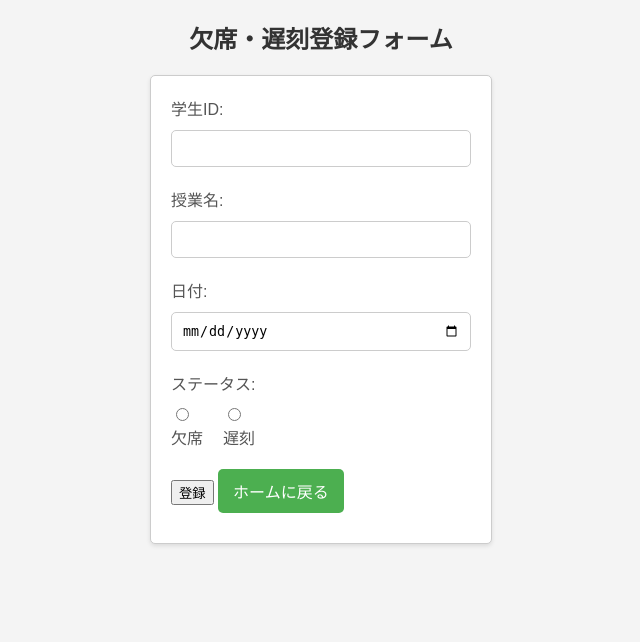
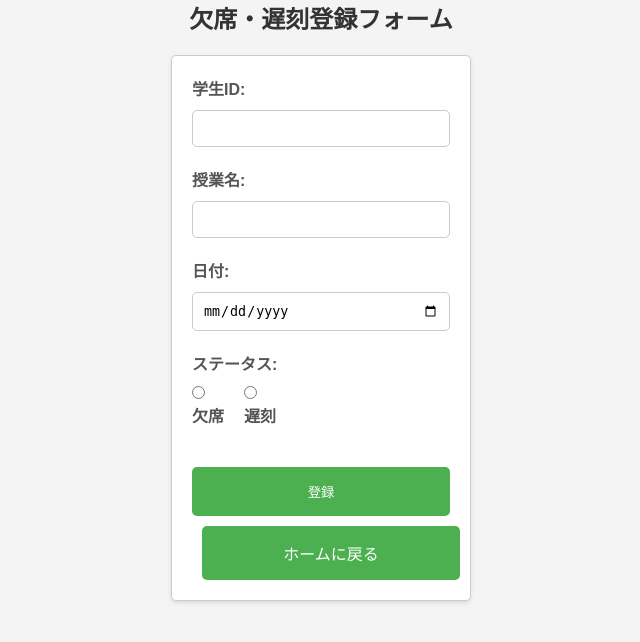
Before and after one commit to DogoShota/Attendance_app, a PHP site: page /attendance_form.php in a window 1280 px wide. Shown: the top 642 px of the page, without its empty margins (319-959 px from the left). Run offline with PHP 8.4, Linux system fonts and the light colour scheme; a user stored in the database is signed in.

Commit message:
登録ボタンのcss導入

```diff
--- a/attendance_form.php
+++ b/attendance_form.php
@@ -40,10 +40,9 @@ if (!isset($_SESSION['username'])) {
                 </div>
             </div>
 
-            <div class="button-group">
-                <input type="submit" value="登録">
-                <a href="index.php" class="button button-spacing">ホームに戻る</a>
-            </div>
+            <button type="submit" class="button">登録</button>
+
+            <a href="index.php" class="button">ホームに戻る</a>
         </form>
     </div>
 </body>
--- a/style.css
+++ b/style.css
@@ -1,3 +1,10 @@
+/* CSS全体に適用するためのリセット */
+* {
+    margin: 0;
+    padding: 0;
+    box-sizing: border-box;
+}
+
 body {
     font-family: Arial, sans-serif;
     background-color: #f4f4f4;
@@ -23,43 +30,36 @@ form {
     margin-top: 20px;
 }
 
+/* フォーム内のラベル */
 label {
     display: block;
     margin-bottom: 10px;
     color: #555;
+    font-weight: bold;
 }
 
-input[type="text"],
-input[type="password"],
-input[type="date"] {
-    width: calc(100% - 22px);
+/* フォーム内のインプット */
+input[type="text"], input[type="password"], input[type="date"] {
+    width: 100%;
     padding: 10px;
     margin-bottom: 20px;
     border: 1px solid #ccc;
     border-radius: 5px;
 }
 
-button {
+/* ボタンスタイル */
+.button {
+    display: inline-block;
+    text-decoration: none;
+    text-align: center;
     background-color: #4CAF50;
     color: white;
-    padding: 10px 15px;
+    padding: 15px 20px;
     border: none;
     border-radius: 5px;
     cursor: pointer;
-    text-align: center;
-    margin-right: 10px;
-}
-
-.button {
-    display: inline-block;
-    text-decoration: none;
-    background-color: #4CAF50;
-    color: white;
-    padding: 10px 15px;
-    border: none;
-    border-radius: 5px;
-    cursor: pointer;
-    margin: 10px 0;
+    width: calc(100% - 42px);
+    margin-top: 10px;
 }
 
 a.button {
@@ -85,15 +85,35 @@ th {
     background-color: #f2f2f2;
 }
 
+/* ラジオボタンのグループ */
 .radio-group {
+    margin-bottom: 20px;
     display: flex;
     align-items: center;
 }
 
+/* ラジオボタンのスタイル */
 .radio-group input[type="radio"] {
     margin-right: 5px;
 }
 
+/* ラジオボタンのラベルスタイル */
 .radio-group label {
     margin-right: 20px;
 }
+
+/* エラーメッセージのスタイル */
+.error {
+    color: red;
+    margin-bottom: 20px;
+}
+
+/* フォームのボタンの間隔 */
+form .button {
+    width: 100%;
+}
+
+/* フォームのボタンとリンクの間隔 */
+form .button + .button {
+    margin-left: 10px;
+}
```
